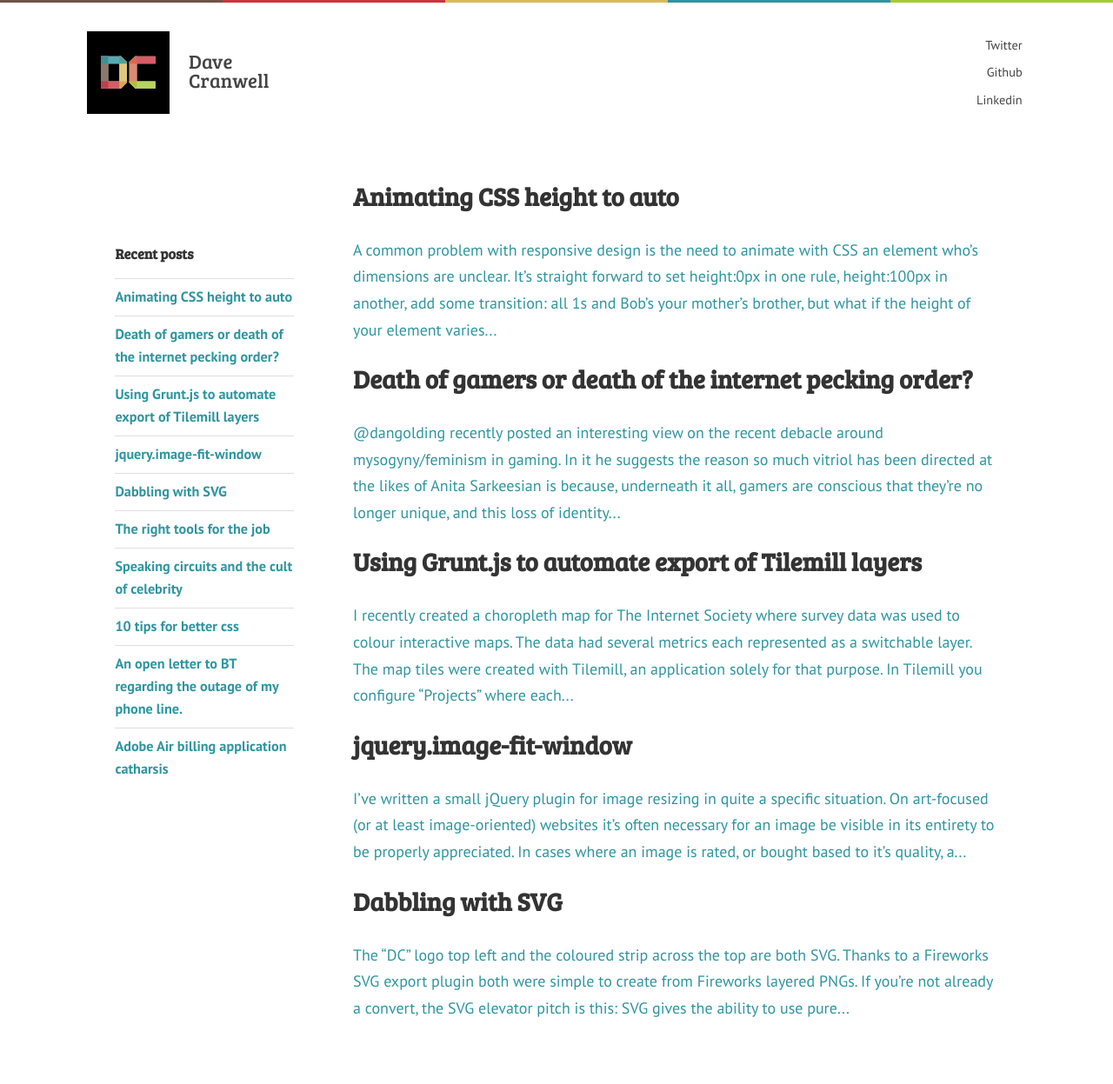
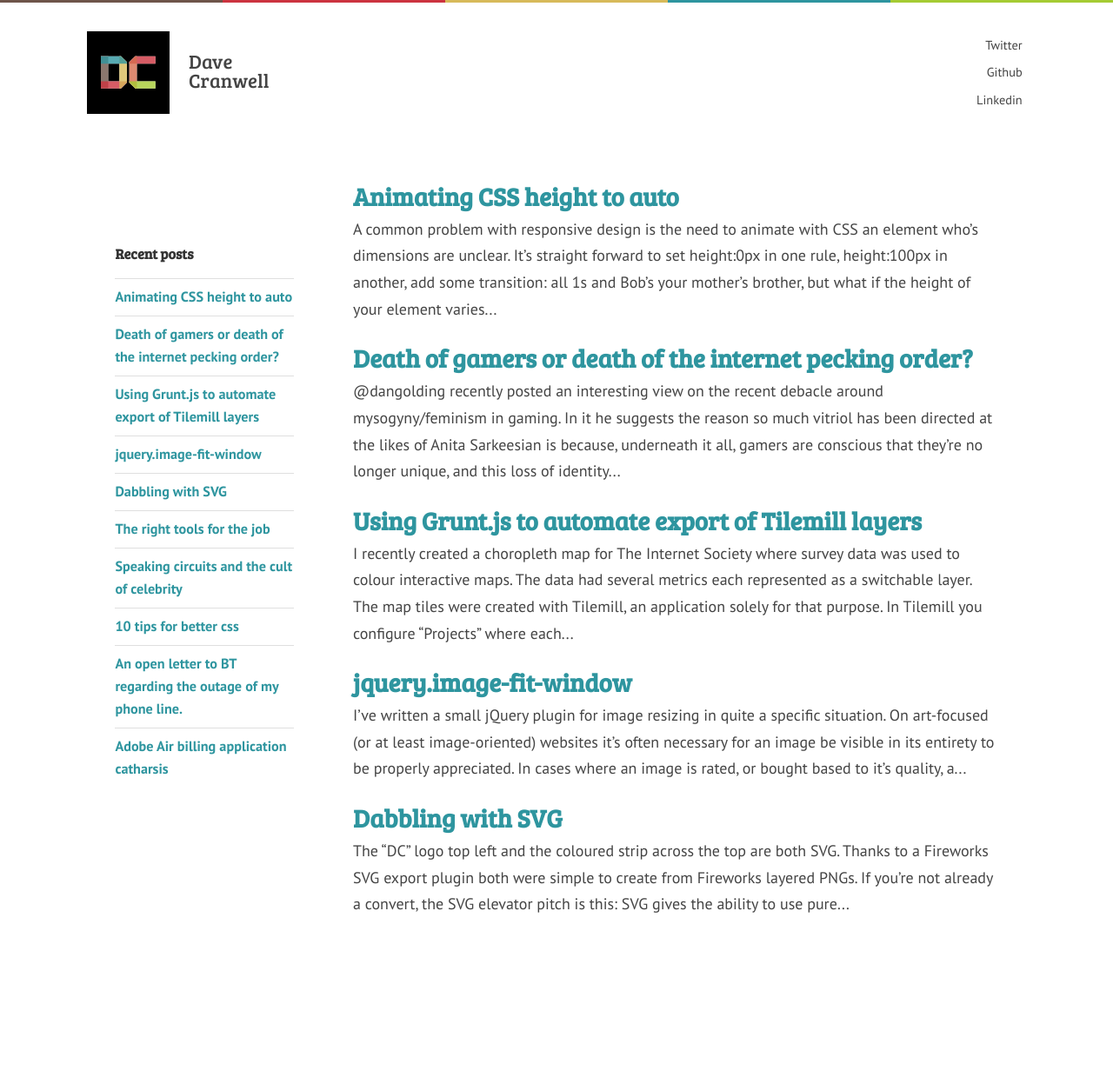
Before and after one commit to davecranwell/davecranwell.github.io, a Jekyll site: the page built from index.html, in a window 1280 px wide. Shown: the whole page at 87% size. Built offline with Jekyll 4.4.1, drawn with Linux system fonts in a browser that asks for light colours; nearby versions of some CDN libraries; Markdown is read by kramdown in place of the engine named in the settings; after the commit the page ends 1128 px from its top, so only the background shows below that.

Commit message:
style tweaks

```diff
--- a/assets/css/main.css
+++ b/assets/css/main.css
@@ -71,6 +71,24 @@ a, a:visited, a:active{
 	margin:0;
 	padding:0 0 1em 0;
 	list-style-type:none;
+}
+
+.listing{
+	margin-left:-1em;
+	margin-right:-1em;
+}
+.listing li{
+	padding:0 1em 1em 1em;
+}
+.listing li:hover{
+	background-color:#FEFEFE;
+}
+.listing h2{
+	margin:0;
+	color:inherit;
+}
+.listing .content{
+	color:#444;
 }
 
 code{
--- a/index.html
+++ b/index.html
@@ -9,7 +9,7 @@ title: Front End rambler, Jack of all trades master of many
         <article class="post">
             <a href="{{ post.url }}">
                 <h2>{{ post.title }}</h2>
-                {{ post.content|strip_html|truncatewords:50 }}
+                <div class="content">{{ post.content|strip_html|truncatewords:50 }}</div>
             </a>
         </article>
     </li>
```
